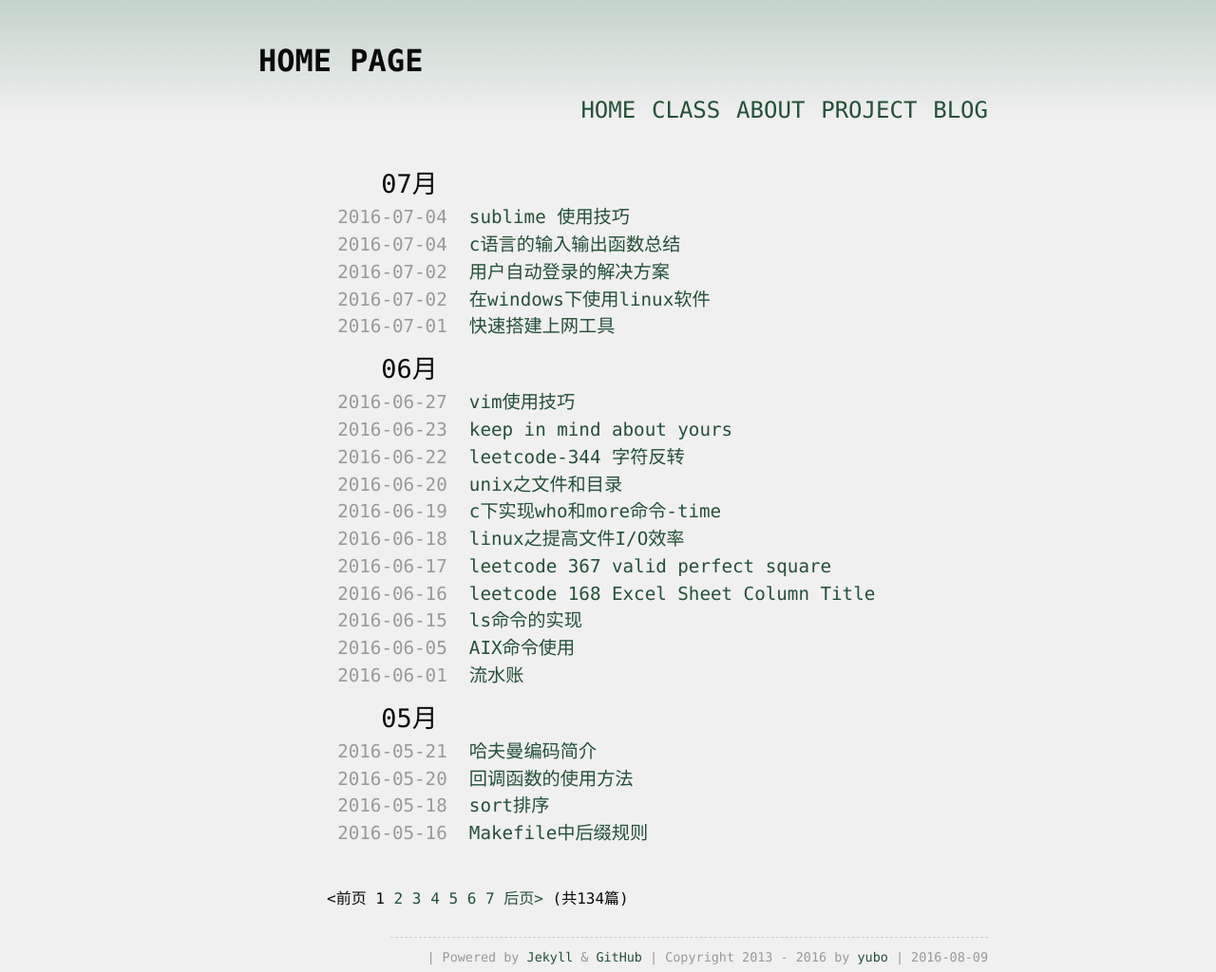
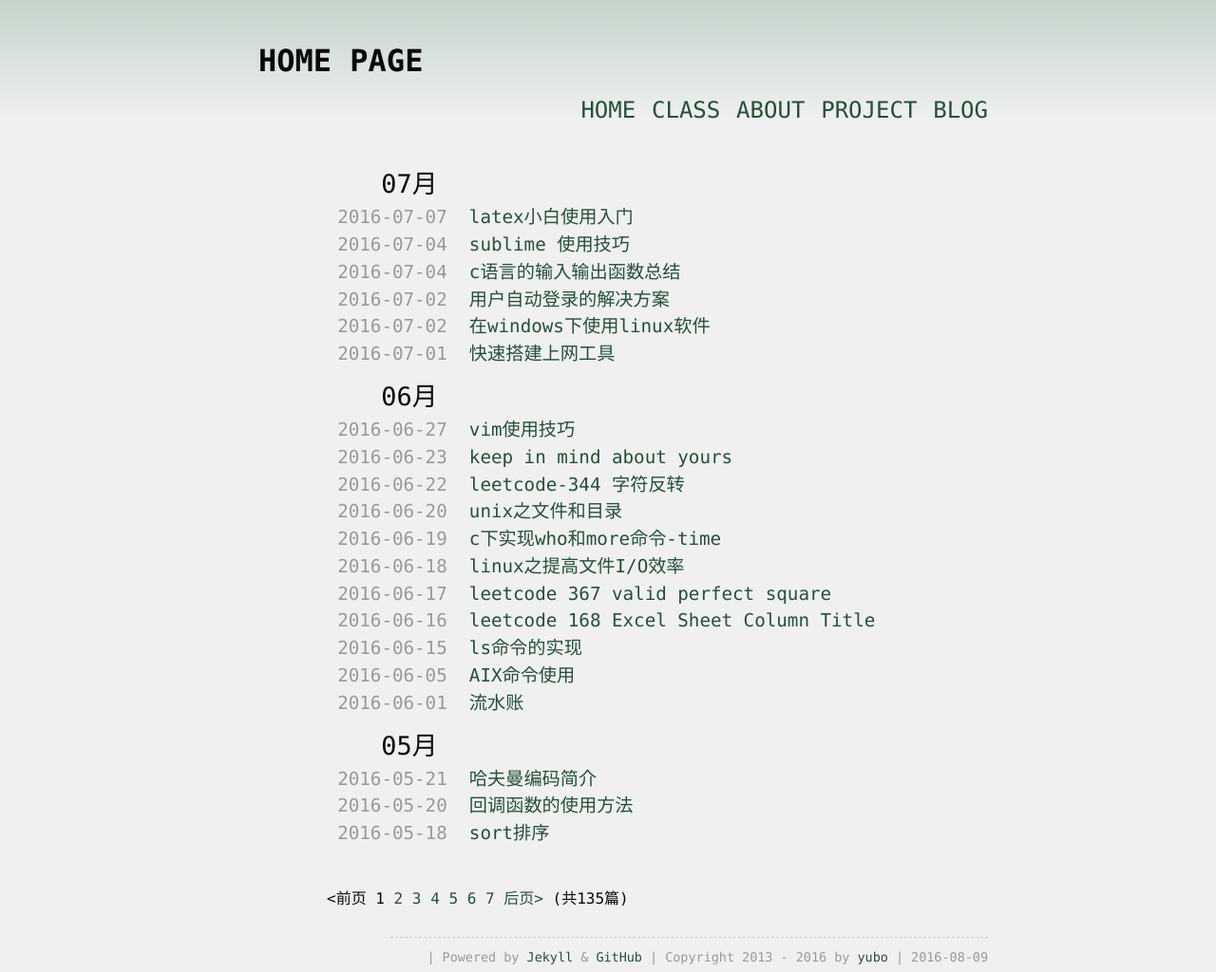
Before and after one commit to yuzibo/yuzibo.github.io, a Jekyll site: the page built from index.html, in a window 1280 px wide. Shown: the whole page at 95% size. Built offline with Jekyll 4.4.1, drawn with Linux system fonts in a browser that asks for light colours; the list of posts is cut into pages by our own code; comment, search, counter and statistics services are not loaded.

Commit message:
add two files

```diff
--- /dev/null
+++ b/_posts/2016-07-07-latex_introduce.md
@@ -0,0 +1,9 @@
+---
+title: "latex小白使用入门"
+layout: article
+category: tools
+---
+
+# 先看链接
+
+[sina](http://blog.sina.com.cn/s/blog_90444ed201016iq6.html)
```
Also changed, not shown: _posts/2016-07-04-sublime_tips.md (+48 -5 lines).
